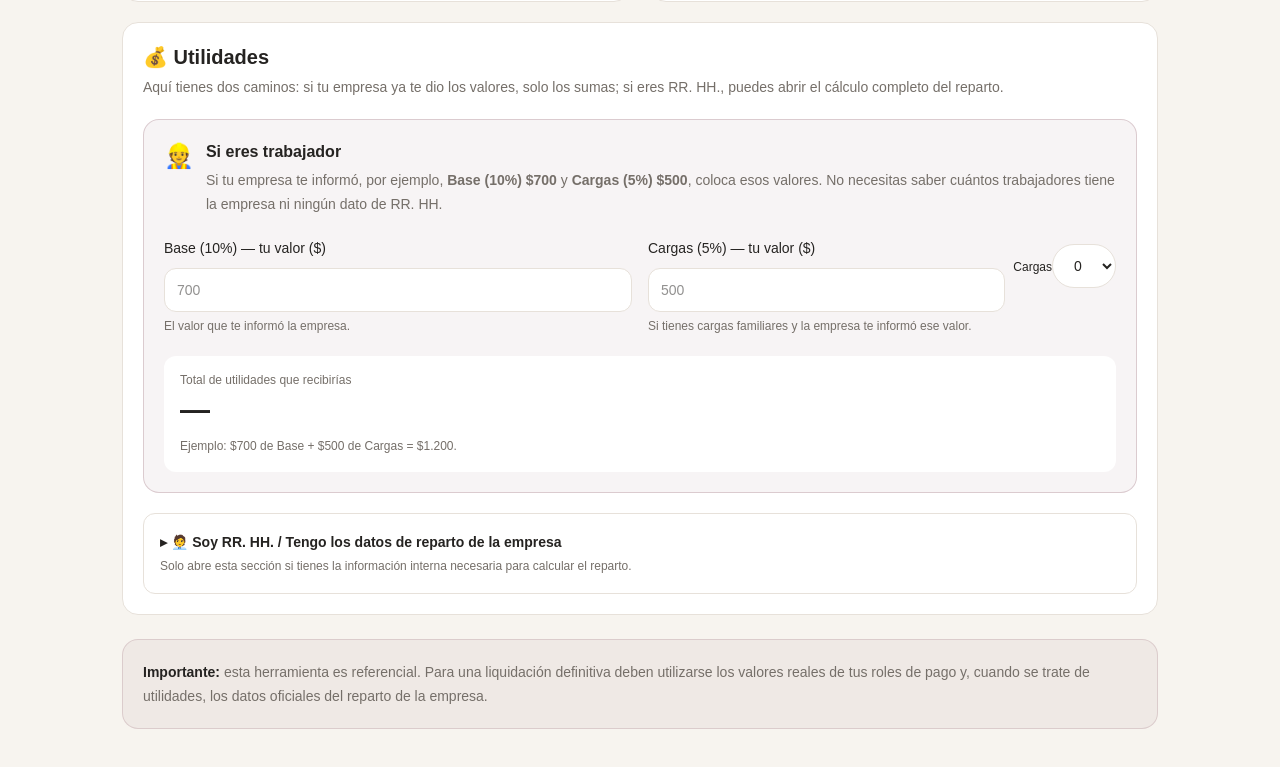
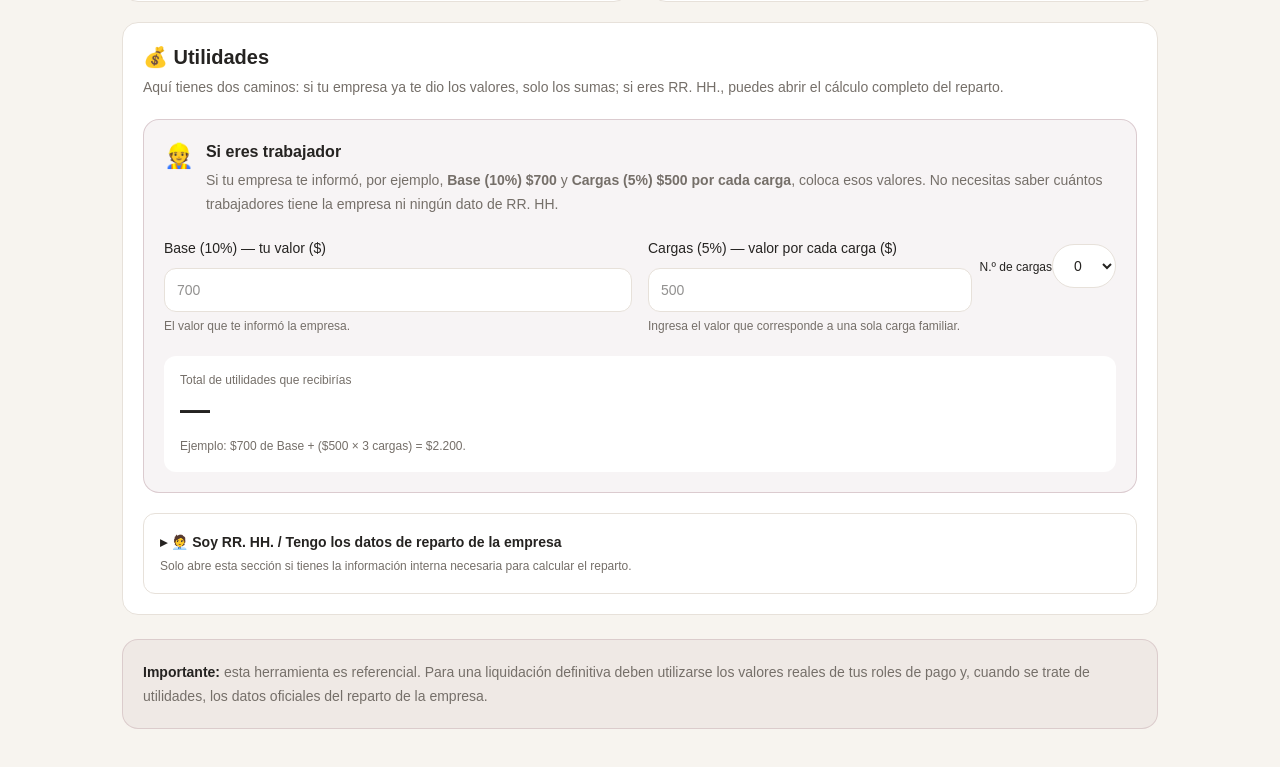
Before and after one commit to JokerEc96/CalculaEC, a Next.js app: page /herramientas/laboral in a window 1280 px wide. Shown: the part 2193-2960 px from the top of the page. Built offline with nearby package versions, Linux system fonts and the light colour scheme.

Commit message:
fix: calculate utility charges by family count

```diff
--- a/app/herramientas/laboral/page.tsx
+++ b/app/herramientas/laboral/page.tsx
@@ -87,7 +87,9 @@ export default function LaboralPage() {
   }, [monthlySalary, region, months14, reserveMonths, reserveMode, hours25, hours50, hours100, profit, hrWorkerDays, hrFamilyCount, totalWorkerDays, totalFamilyFactor, thirteenthMode, monthlyRemunerations]);
 
   const workerBase = Math.max(0, Number(workerUtilityBase) || 0);
-  const workerCharges = Math.max(0, Number(workerUtilityCharges) || 0);
+  const workerChargesPerFamily = Math.max(0, Number(workerUtilityCharges) || 0);
+  const workerFamilyCountNumber = Math.min(5, Math.max(0, Number(workerFamilyCount) || 0));
+  const workerCharges = workerChargesPerFamily * workerFamilyCountNumber;
   const workerUtilityTotal = workerBase + workerCharges;
   const workerUtilityHasInput = workerUtilityBase.trim() !== "" || workerUtilityCharges.trim() !== "";
   const utilityReady = showUtilityAdvanced && Number(profit) > 0 && values.totalDays > 0 && values.factorB > 0;
@@ -151,16 +153,16 @@ export default function LaboralPage() {
               <div className="mt-5 rounded-2xl border border-[var(--wine)]/20 bg-[var(--wine)]/5 p-5">
                 <div className="flex items-start gap-3">
                   <div className="text-2xl">👷</div>
-                  <div><h3 className="text-base font-semibold">Si eres trabajador</h3><p className="mt-1 text-sm leading-6 text-[var(--muted)]">Si tu empresa te informó, por ejemplo, <strong>Base (10%) $700</strong> y <strong>Cargas (5%) $500</strong>, coloca esos valores. No necesitas saber cuántos trabajadores tiene la empresa ni ningún dato de RR. HH.</p></div>
+                  <div><h3 className="text-base font-semibold">Si eres trabajador</h3><p className="mt-1 text-sm leading-6 text-[var(--muted)]">Si tu empresa te informó, por ejemplo, <strong>Base (10%) $700</strong> y <strong>Cargas (5%) $500 por cada carga</strong>, coloca esos valores. No necesitas saber cuántos trabajadores tiene la empresa ni ningún dato de RR. HH.</p></div>
                 </div>
                 <div className="mt-5 grid gap-4 sm:grid-cols-2">
                   <Field label="Base (10%) — tu valor ($)" value={workerUtilityBase} onChange={setWorkerUtilityBase} min={0} step="0.01" placeholder="700" help="El valor que te informó la empresa." />
                   <div className="grid grid-cols-[1fr_auto] items-start gap-2">
-                    <Field label="Cargas (5%) — tu valor ($)" value={workerUtilityCharges} onChange={setWorkerUtilityCharges} min={0} step="0.01" placeholder="500" help="Si tienes cargas familiares y la empresa te informó ese valor." />
-                    <label className="block"><span className="text-xs font-medium text-[var(--foreground)]">Cargas</span><select aria-label="Número de cargas familiares" value={workerFamilyCount} onChange={(event) => setWorkerFamilyCount(event.target.value)} className="mt-2 min-h-11 w-16 rounded-full border border-[var(--border)] bg-white px-2 text-center text-sm outline-none focus:border-[var(--wine)] focus:ring-2 focus:ring-[var(--wine)]/10">{Array.from({ length: 6 }, (_, index) => <option key={index} value={index}>{index}</option>)}</select></label>
+                    <Field label="Cargas (5%) — valor por cada carga ($)" value={workerUtilityCharges} onChange={setWorkerUtilityCharges} min={0} step="0.01" placeholder="500" help="Ingresa el valor que corresponde a una sola carga familiar." />
+                    <label className="block"><span className="text-xs font-medium text-[var(--foreground)]">N.º de cargas</span><select aria-label="Número de cargas familiares" value={workerFamilyCount} onChange={(event) => setWorkerFamilyCount(event.target.value)} className="mt-2 min-h-11 w-16 rounded-full border border-[var(--border)] bg-white px-2 text-center text-sm outline-none focus:border-[var(--wine)] focus:ring-2 focus:ring-[var(--wine)]/10">{Array.from({ length: 6 }, (_, index) => <option key={index} value={index}>{index}</option>)}</select></label>
                   </div>
                 </div>
-                <div className="mt-5 rounded-xl bg-white p-4"><p className="text-xs text-[var(--muted)]">Total de utilidades que recibirías</p><p className="mt-1 text-3xl font-semibold tracking-tight">{workerUtilityHasInput ? money.format(workerUtilityTotal) : "—"}</p>{!workerUtilityHasInput && <p className="mt-2 text-xs leading-5 text-[var(--muted)]">Ejemplo: $700 de Base + $500 de Cargas = $1.200.</p>}</div>
+                <div className="mt-5 rounded-xl bg-white p-4"><p className="text-xs text-[var(--muted)]">Total de utilidades que recibirías</p><p className="mt-1 text-3xl font-semibold tracking-tight">{workerUtilityHasInput ? money.format(workerUtilityTotal) : "—"}</p>{!workerUtilityHasInput && <p className="mt-2 text-xs leading-5 text-[var(--muted)]">Ejemplo: $700 de Base + ($500 × 3 cargas) = $2.200.</p>}</div>
               </div>
 
               <div className="mt-5 rounded-xl border border-[var(--border)] p-4">
```
